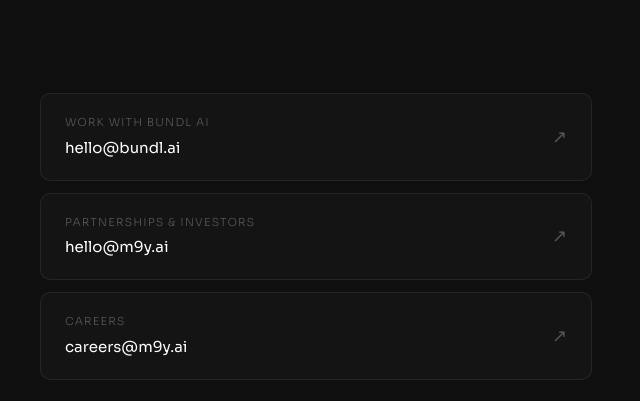
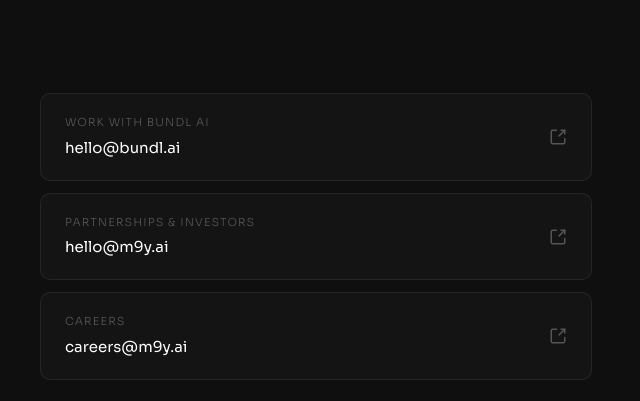
Before and after one commit to Bundl-AI/Bundl-AI.github.io, a plain HTML site: page index.html in a window 1280 px wide. Shown: the part 3340-3741 px from the top of the page, 640-1280 px from the left. Drawn offline with Linux system fonts and the light colour scheme.

Commit message:
add top right svg for link out

```diff
--- a/index.html
+++ b/index.html
@@ -775,9 +775,16 @@ h1 .dim {
 }
 
 .cc-arrow {
+  flex-shrink: 0;
+  display: inline-flex;
   color: var(--dimmed);
-  font-size: 18px;
   transition: transform 0.2s, color 0.2s;
+}
+
+.cc-arrow svg {
+  width: 18px;
+  height: 18px;
+  display: block;
 }
 
 .contact-card:hover .cc-arrow {
@@ -1132,21 +1139,21 @@ footer {
           <div class="cc-label">Work with Bundl AI</div>
           <div class="cc-value">hello@bundl.ai</div>
         </div>
-        <span class="cc-arrow">↗</span>
+        <span class="cc-arrow" aria-hidden="true"><svg viewBox="0 0 24 24" fill="none" xmlns="http://www.w3.org/2000/svg"><path d="M13.5 10.5L21 3" stroke="currentColor" stroke-width="2" stroke-linecap="round" stroke-linejoin="round"/><path d="M16 3L21 3L21 8" stroke="currentColor" stroke-width="2" stroke-linecap="round" stroke-linejoin="round"/><path d="M21 14V19C21 20.1046 20.1046 21 19 21H12H5C3.89543 21 3 20.1046 3 19V5C3 3.89543 3.89543 3 5 3H10" stroke="currentColor" stroke-width="2" stroke-linecap="round" stroke-linejoin="round"/></svg></span>
       </a>
       <a href="mailto:hello@m9y.ai" class="contact-card">
         <div class="cc-left">
           <div class="cc-label">Partnerships & Investors</div>
           <div class="cc-value">hello@m9y.ai</div>
         </div>
-        <span class="cc-arrow">↗</span>
+        <span class="cc-arrow" aria-hidden="true"><svg viewBox="0 0 24 24" fill="none" xmlns="http://www.w3.org/2000/svg"><path d="M13.5 10.5L21 3" stroke="currentColor" stroke-width="2" stroke-linecap="round" stroke-linejoin="round"/><path d="M16 3L21 3L21 8" stroke="currentColor" stroke-width="2" stroke-linecap="round" stroke-linejoin="round"/><path d="M21 14V19C21 20.1046 20.1046 21 19 21H12H5C3.89543 21 3 20.1046 3 19V5C3 3.89543 3.89543 3 5 3H10" stroke="currentColor" stroke-width="2" stroke-linecap="round" stroke-linejoin="round"/></svg></span>
       </a>
       <a href="mailto:careers@m9y.ai" class="contact-card">
         <div class="cc-left">
           <div class="cc-label">Careers</div>
           <div class="cc-value">careers@m9y.ai</div>
         </div>
-        <span class="cc-arrow">↗</span>
+        <span class="cc-arrow" aria-hidden="true"><svg viewBox="0 0 24 24" fill="none" xmlns="http://www.w3.org/2000/svg"><path d="M13.5 10.5L21 3" stroke="currentColor" stroke-width="2" stroke-linecap="round" stroke-linejoin="round"/><path d="M16 3L21 3L21 8" stroke="currentColor" stroke-width="2" stroke-linecap="round" stroke-linejoin="round"/><path d="M21 14V19C21 20.1046 20.1046 21 19 21H12H5C3.89543 21 3 20.1046 3 19V5C3 3.89543 3.89543 3 5 3H10" stroke="currentColor" stroke-width="2" stroke-linecap="round" stroke-linejoin="round"/></svg></span>
       </a>
     </div>
   </div>
```
Also changed, not shown: 1 other file.
